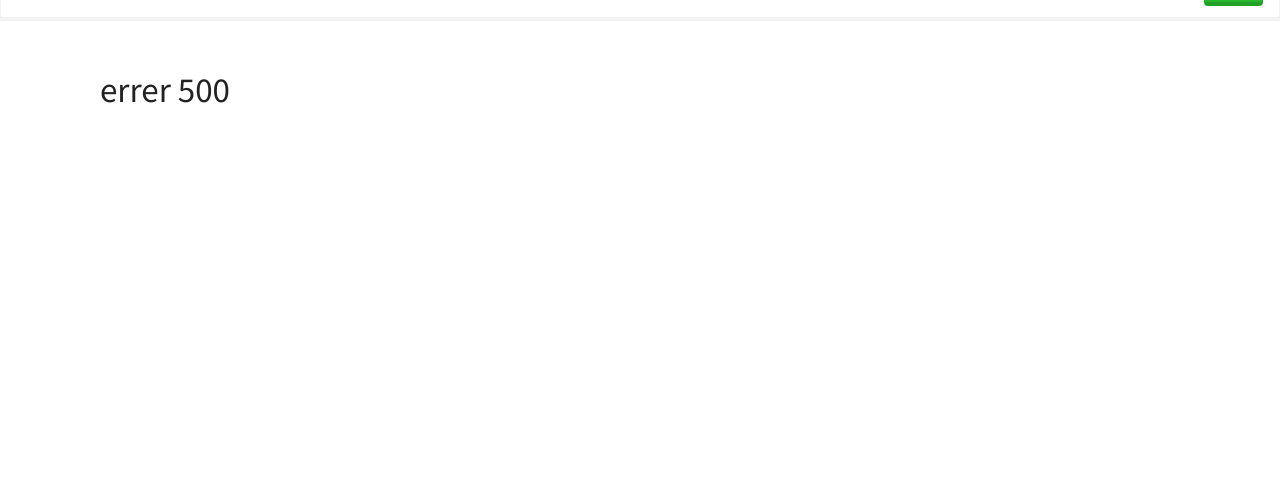
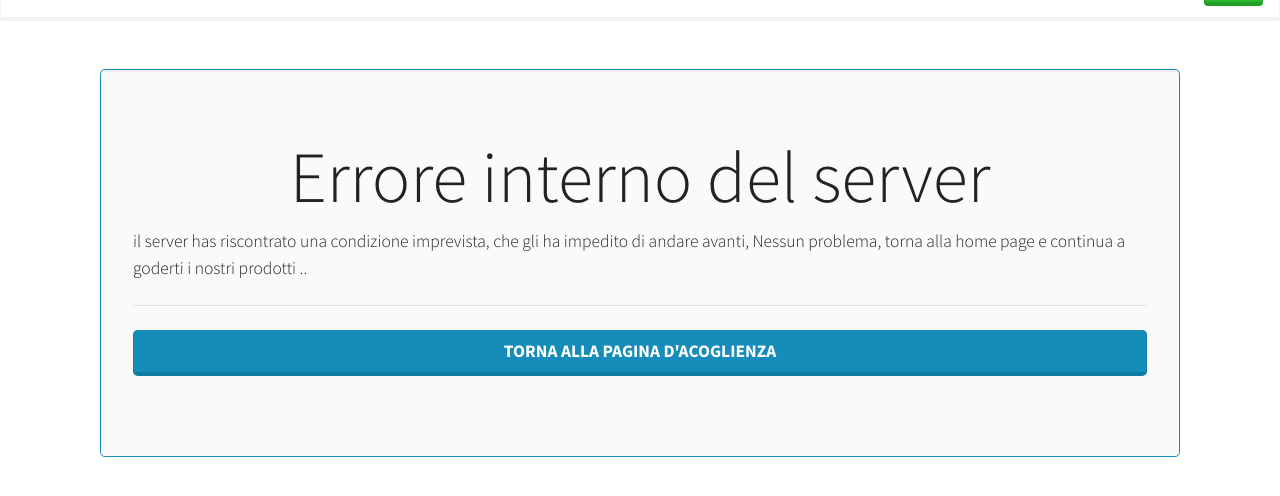
Before and after one commit to Alpha3512081506/b2b_website, a Symfony app: template templates/bundles/TwigBundle/Exception/error500.html.twig in a window 1280 px wide. Shown: the part 36-532 px from the top of the page. Run offline with Twig, Linux system fonts and the light colour scheme; the template is opened without the code that fills it, so the values that code supplies are empty; some libraries are stand-ins or nearby versions.

Commit message:
End Customisation des pages d'eurreurs

```diff
--- a/src/Controller/AccountController.php
+++ b/src/Controller/AccountController.php
@@ -5,13 +5,14 @@ namespace App\Controller;
 use App\Entity\User;
 use App\Form\AccountType;
 use App\Entity\PasswordUpdate;
+use App\Form\RegistrationType;
 use App\Form\PasswordUpdateType;
+use Symfony\Component\Form\FormError;
 use Doctrine\ORM\EntityManagerInterface;
 use Symfony\Component\HttpFoundation\Request;
 use Symfony\Component\HttpFoundation\Response;
 use Symfony\Component\Routing\Annotation\Route;
 use Symfony\Bundle\FrameworkBundle\Controller\AbstractController;
-use Symfony\Component\Form\FormError;
 use Symfony\Component\Security\Core\Encoder\UserPasswordEncoderInterface;
 
 class AccountController extends AbstractController
--- a/src/Controller/Admin/CategoryController.php
+++ b/src/Controller/Admin/CategoryController.php
@@ -9,7 +9,7 @@ use Symfony\Component\Routing\Annotation\Route;
 class CategoryController extends AbstractController
 {
     /**
-     * @Route("/dashboard/category/show", name="category_show")
+     * @Route("/admin/category/show", name="category_show")
      */
     public function index(): Response
     {
--- a/src/Controller/Admin/DashboardController.php
+++ b/src/Controller/Admin/DashboardController.php
@@ -9,7 +9,7 @@ use Symfony\Component\Routing\Annotation\Route;
 class DashboardController extends AbstractController
 {
     /**
-     * @Route("/dashboard", name="admin_dashboard")
+     * @Route("/admin", name="admin_dashboard")
      */
     public function index(): Response
     {
--- a/src/Controller/Admin/ProductController.php
+++ b/src/Controller/Admin/ProductController.php
@@ -10,7 +10,7 @@ use Symfony\Component\Routing\Annotation\Route;
 class ProductController extends AbstractController
 {
     /**
-     * @Route("/dashboard/product", name="admin_product")
+     * @Route("/admin/product/show", name="admin_product")
      */
     public function index(ProdottoRepository $prodottoRepository): Response
     {
--- a/src/Controller/CategoryController.php
+++ b/src/Controller/CategoryController.php
@@ -22,7 +22,7 @@ class CategoryController extends AbstractController
         $this->sluggerInterface = $sluggerInterface;
     }
     /**
-     * @Route("/dashboard/category/create", name="category_create")
+     * @Route("/admin/category/create", name="category_create")
      */
     public function createCategory(Request $request): Response
     {
--- a/src/Form/RegistrationType.php
+++ b/src/Form/RegistrationType.php
@@ -38,13 +38,13 @@ class RegistrationType extends AbstractType
                 'second_options' => ['label' => 'Ripeti la password'],
             ])
             ->add('firstName', TextType::class, [
-                'label' => 'FullName',
+                'label' => 'Nome',
                 'attr' => [
                     'placeholder' => 'scrivere il nome ......'
                 ]
             ])
             ->add('lastName', TextType::class, [
-                'label' => 'FullName',
+                'label' => 'Cognome',
                 'attr' => [
                     'placeholder' => 'scrivere  il cognome ......'
                 ]
--- a/templates/admin/partials/_navbar.html.twig
+++ b/templates/admin/partials/_navbar.html.twig
@@ -1,5 +1,5 @@
 <nav class="navbar navbar-expand-lg navbar-dark bg-primary">
-	<a class="navbar-brand" href="/dashboard">
+	<a class="navbar-brand" href="/admin">
 		<font style="vertical-align: inherit;">
 			<font style="vertical-align: inherit;">
 				<i class="fa fa-line-chart"></i>Dashboard
--- a/templates/base.html.twig
+++ b/templates/base.html.twig
@@ -9,6 +9,7 @@
 		</title>
 		<link rel="stylesheet" href="https://bootswatch.com/4/lumen/bootstrap.min.css">
 		{% block stylesheets %}
+
 			{{ encore_entry_link_tags('app') }}
 		{% endblock %}
 	</head>
--- a/templates/bundles/TwigBundle/Exception/error500.html.twig
+++ b/templates/bundles/TwigBundle/Exception/error500.html.twig
@@ -1,7 +1,20 @@
 {% extends "base.html.twig" %}
 {% block title %}
-	500
+	Internal Server Error
 {% endblock %}
+
 {% block body %}
-	<h1>errer 500</h1>
+	<div class="row">
+		<div class="col-12 col-sm-12 col-md-12">
+			<div class="jumbotron border-primary">
+				<h1 class="display-3 text-center">Errore interno del server</h1>
+				<p class="lead">
+					il server has riscontrato una condizione imprevista, che gli ha impedito di andare avanti, Nessun problema, torna alla home page e continua a goderti i nostri prodotti ..</p>
+				<hr class="my-4">
+				<p class="lead">
+					<a class="btn btn-primary btn-lg btn-lg btn-block" href="{{path('home_index')}}" role="button">Torna Alla Pagina D'Acoglienza</a>
+				</p>
+			</div>
+		</div>
+	</div>
 {% endblock %}
--- a/templates/cart/index.html.twig
+++ b/templates/cart/index.html.twig
@@ -60,7 +60,10 @@
 		{{form_end(confirmationform)}}
 
 	{% else %}
-		<h1>Il Carrello è vuoto</h1>
+		<div class="jumbotron">
+			<h1 class="text-center display-4">Il Carrello è vuoto</h1>
+		</div>
+
 
 	{% endif %}
 {% endblock %}
--- a/templates/product/home.html.twig
+++ b/templates/product/home.html.twig
@@ -12,7 +12,7 @@
 			<a href="#">
 				<font style="vertical-align: inherit;">
 					<font style="vertical-align: inherit;">
-						<i class="fa fa-home fa-2x"></i>Home</font>
+						<i class="fa fa-home fa-2x"></i>RicomputerB2BShop</font>
 				</font>
 			</a>
 		</li>
--- a/templates/shared/_navbar.html.twig
+++ b/templates/shared/_navbar.html.twig
@@ -32,7 +32,7 @@
 			<li class="nav-item">
 				<a href="{{path('cart_show')}}" class="nav-link">
 					<i class="fa fa-shopping-cart"></i>carrello
-																																																																																									({{cartService.total}})
+																																																																																																																							({{cartService.total}})
 				</a>
 			</li>
 			{% if app.user %}
@@ -44,7 +44,7 @@
 				</li>
 			{% else %}
 				<li class="nav-item">
-					<a href="" class="nav-link">Register</a>
+					<a href="{{path('account_register')}}" class="nav-link">Register</a>
 				</li>
 				<li class="nav-item">
 					<a href="{{path('security_login')}}" class="btn btn-success">Login</a>
```
Also changed, not shown: templates/bundles/TwigBundle/Exception/error403.html.twig (+16 -2 lines), templates/bundles/TwigBundle/Exception/error404.html.twig (+18 -3 lines), public/images/background.png (added), 1 other file.
